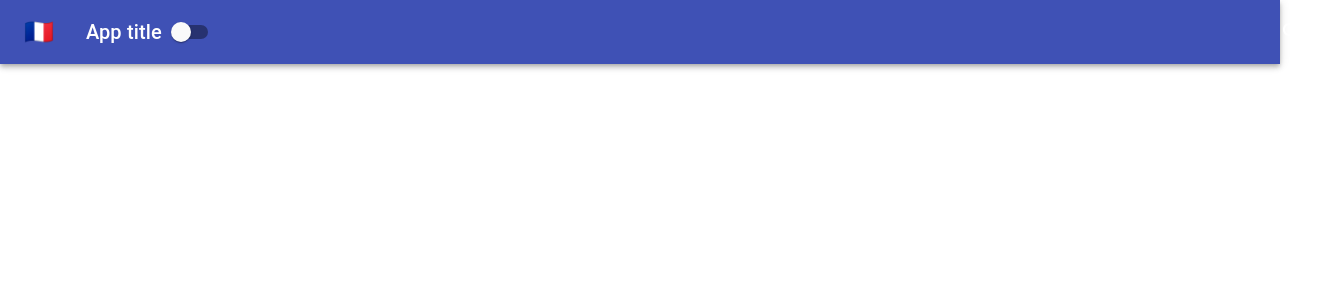
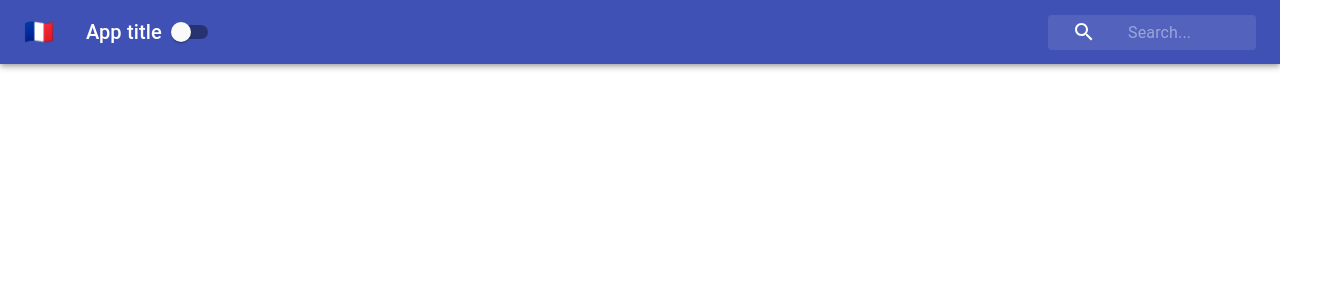
Before and after one commit to vanessanaja/context-app, a React (Create React App) app: page / in a window 1280 px wide. Shown: the top 300 px of the page, 1328 px wide, since content can reach past the window. Built offline with nearby package versions, Linux system fonts and the light colour scheme.

Commit message:
style search input

```diff
--- a/src/Navbar.js
+++ b/src/Navbar.js
@@ -34,6 +34,10 @@ class Navbar extends Component {
               <div className={classes.searchIcon}>
                 <SearchIcon />
               </div>
+              <InputBase placeholder='Search...' classes={{
+                root: classes.inputRoot,
+                input: classes.inputInput
+              }}/>
             </div>
           </Toolbar>
         </AppBar>
--- a/src/styles/NavbarStyles.js
+++ b/src/styles/NavbarStyles.js
@@ -39,6 +39,24 @@ const styles = theme => ({
     display: "flex",
     alignItems: "center",
     justifyContent: "center"
+  },
+    inputRoot: {
+    color: "inherit",
+    width: "100%"
+  },
+  inputInput: {
+    paddingTop: theme.spacing.unit,
+    paddingRight: theme.spacing.unit,
+    paddingBottom: theme.spacing.unit,
+    paddingLeft: theme.spacing.unit * 10,
+    transition: theme.transitions.create("width"),
+    width: "100%",
+    [theme.breakpoints.up("sm")]: {
+      width: 120,
+      "&:focus": {
+        width: 200
+      }
+    }
   }
 })
 
```
